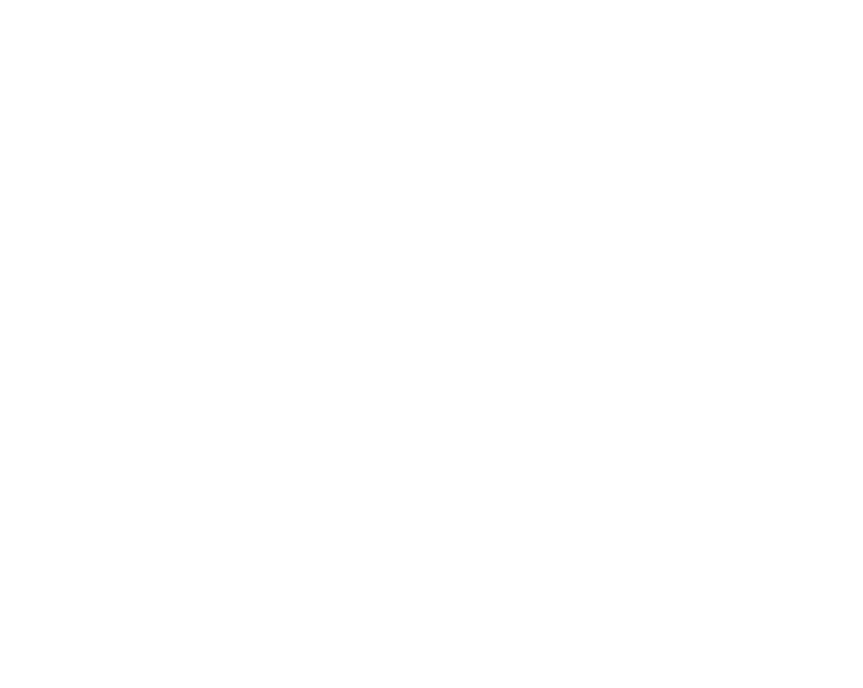
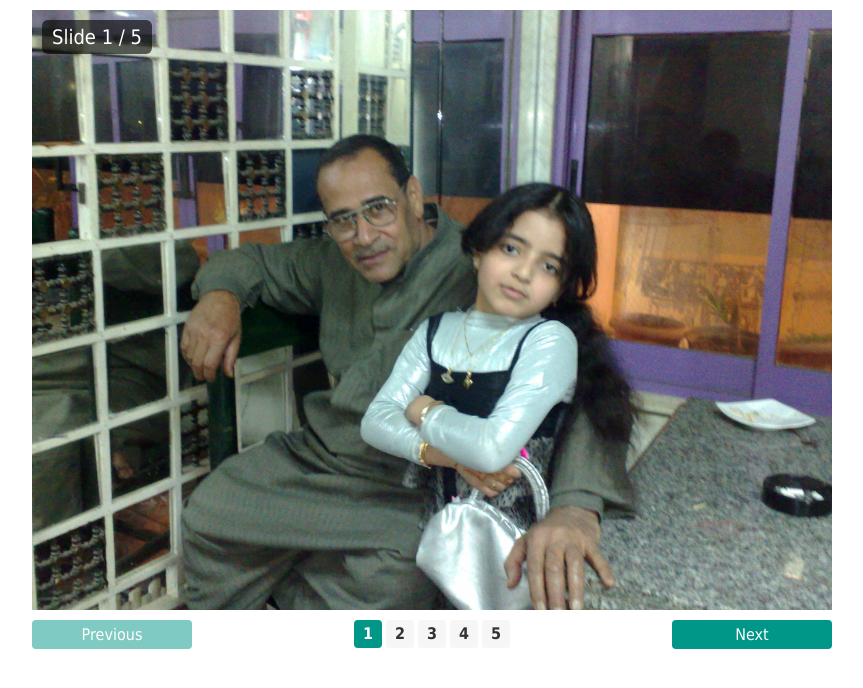
Before and after one commit to ZiadTarek-dev/Front_End_Practice, a plain HTML site: page mini_tasks/Create_Image_Slider/index.html in a window 1280 px wide. Shown: the whole page, without its empty margins (208-1071 px from the left). Drawn offline with Linux system fonts and the light colour scheme.

Commit message:
Finished Image_Slider

```diff
--- a/mini_tasks/Create_Image_Slider/index.html
+++ b/mini_tasks/Create_Image_Slider/index.html
@@ -1,12 +1,25 @@
-<!DOCTYPE html>
+<!doctype html>
 <html lang="en">
   <head>
     <meta charset="UTF-8" />
     <meta name="viewport" content="width=device-width, initial-scale=1.0" />
     <link rel="stylesheet" href="main.css" />
-    <title>Document</title>
+    <title>Create Image Slider</title>
   </head>
   <body>
+    <div class="slider-container">
+      <div id="slide-number" class="slide-number"></div>
+      <img decoding="async" src="imgs/01.jpg" alt="" />
+      <img decoding="async" src="imgs/02.jpg" alt="" />
+      <img decoding="async" src="imgs/03.jpg" alt="" />
+      <img decoding="async" src="imgs/04.jpg" alt="" />
+      <img decoding="async" src="imgs/05.jpg" alt="" />
+    </div>
+    <div class="slider-controls">
+      <span id="prev" class="prev">Previous</span>
+      <span id="indicators" class="indicators"></span>
+      <span id="next" class="next">Next</span>
+    </div>
     <script type="module" src="main.js"></script>
   </body>
 </html>
--- a/mini_tasks/Create_Image_Slider/main.css
+++ b/mini_tasks/Create_Image_Slider/main.css
@@ -1,5 +1,96 @@
+/*Vars*/
 :root {
-  font-family: Arial, Helvetica, sans-serif;
+  --mainColor: #009688;
+}
+/*global*/
+* {
   box-sizing: border-box;
-  scroll-behavior: smooth;
+  margin: 0;
+  padding: 0;
 }
+body {
+  font-family: Tahoma, Arial;
+}
+/*slider container*/
+.slider-container {
+  margin: 10px auto;
+  width: 800px;
+  height: 600px;
+  position: relative;
+}
+.slider-container img {
+  position: absolute;
+  opacity: 0;
+  transition: opacity 1s;
+  z-index: 1;
+  width: 100%;
+}
+.slider-container img.active {
+  opacity: 1;
+}
+.slider-container .slide-number {
+  position: absolute;
+  left: 10px;
+  top: 10px;
+  background-color: rgba(0, 0, 0, 0.6);
+  color: #fff;
+  padding: 5px 10px;
+  font-size: 20px;
+  z-index: 2;
+  border-radius: 6px;
+}
+/*slider-controls*/
+.slider-controls {
+  width: 800px;
+  margin: auto;
+  overflow: hidden;
+}
+.slider-controls .prev,
+.slider-controls .next {
+  background-color: var(--mainColor);
+  color: #fff;
+  font-size: 16px;
+  text-align: center;
+  cursor: pointer;
+  border-radius: 4px;
+  padding: 5px;
+  user-select: none;
+  width: 20%;
+}
+.slider-controls .prev {
+  float: left;
+}
+.slider-controls .next {
+  float: right;
+}
+.slider-controls .prev.disabled,
+.slider-controls .next.disabled {
+  background-color: rgba(0, 150, 136, 0.5);
+  cursor: no-drop;
+}
+.slider-controls .indicators {
+  width: 60%;
+  float: left;
+}
+.slider-controls .indicators ul {
+  list-style: none;
+  margin: 0;
+  text-align: center;
+}
+.slider-controls .indicators ul li {
+  display: inline-block;
+  background-color: #f6f6f6;
+  color: #333;
+  font-weight: bold;
+  height: 28px;
+  width: 28px;
+  border-radius: 4px;
+  margin: 0 2px;
+  line-height: 28px;
+  cursor: pointer;
+}
+.slider-controls .indicators ul li.active {
+  background-color: var(--mainColor);
+  color: #fff;
+  transition: 0.2s;
+}
--- a/mini_tasks/Create_Image_Slider/main.js
+++ b/mini_tasks/Create_Image_Slider/main.js
@@ -0,0 +1,109 @@
+// Collect all images inside the slider container and convert NodeList to Array
+let sliderImages = Array.from(
+  document.querySelectorAll(".slider-container img"),
+);
+
+// Total number of slides
+let slidesCount = sliderImages.length;
+
+// Track the currently active slide (1-based index)
+let currentSlide = 1;
+
+// Elements for displaying slide number and navigation buttons
+let sliderNumberElement = document.getElementById("slide-number");
+let nextButton = document.getElementById("next");
+let prevButton = document.getElementById("prev");
+
+// Attach click events to navigation buttons
+nextButton.onclick = nextSlide;
+prevButton.onclick = prevSlide;
+
+// Create the pagination <ul> element
+let paginationElement = document.createElement("ul");
+
+// Assign an id to the pagination list
+paginationElement.setAttribute("id", "pagination-ul");
+
+// Create pagination items based on the number of slides
+for (let i = 1; i <= slidesCount; i++) {
+  let paginationItem = document.createElement("li");
+
+  // Store slide index as a data attribute
+  paginationItem.setAttribute("data-index", i);
+
+  // Display slide number inside the pagination item
+  paginationItem.appendChild(document.createTextNode(i));
+
+  // Add pagination item to the pagination list
+  paginationElement.appendChild(paginationItem);
+}
+
+// Add the pagination list to the indicators container
+document.getElementById("indicators").appendChild(paginationElement);
+
+// Get the created pagination <ul>
+let paginationCreatedUl = document.getElementById("pagination-ul");
+
+// Initialize the slider state
+checker();
+
+// Add click event to each pagination item
+Array.from(paginationCreatedUl.children).forEach((ele) => {
+  ele.addEventListener("click", () => {
+    // Set current slide based on clicked pagination number
+    currentSlide = +ele.textContent;
+    checker();
+  });
+});
+
+// Move to the next slide
+function nextSlide() {
+  if (currentSlide < slidesCount) {
+    ++currentSlide;
+    checker();
+  }
+}
+
+// Move to the previous slide
+function prevSlide() {
+  if (currentSlide > 1) {
+    --currentSlide;
+    checker();
+  }
+}
+
+// Main function that updates slider state
+function checker() {
+  // Remove active class from all images
+  sliderImages.forEach((img) => {
+    img.classList.remove("active");
+  });
+
+  // Update slide counter text
+  sliderNumberElement.textContent =
+    "Slide " + currentSlide + " / " + slidesCount;
+
+  // Activate the current slide image
+  sliderImages[currentSlide - 1].classList.add("active");
+
+  // Remove active class from all pagination items
+  Array.from(paginationCreatedUl.children).forEach((ele) => {
+    ele.classList.remove("active");
+  });
+
+  // Activate the current pagination item
+  paginationCreatedUl.children[currentSlide - 1].classList.add("active");
+
+  // Enable both navigation buttons by default
+  prevButton.classList.remove("disabled");
+  nextButton.classList.remove("disabled");
+
+  // Disable next button if on last slide
+  if (currentSlide === slidesCount) {
+    nextButton.classList.add("disabled");
+  }
+  // Disable previous button if on first slide
+  else if (currentSlide === 1) {
+    prevButton.classList.add("disabled");
+  }
+}
```
Also changed, not shown: mini_tasks/Create_Image_Slider/imgs/01.jpg (added), mini_tasks/Create_Image_Slider/imgs/02.jpg (added), mini_tasks/Create_Image_Slider/imgs/03.jpg (added), mini_tasks/Create_Image_Slider/imgs/04.jpg (added), mini_tasks/Create_Image_Slider/imgs/05.jpg (added).
